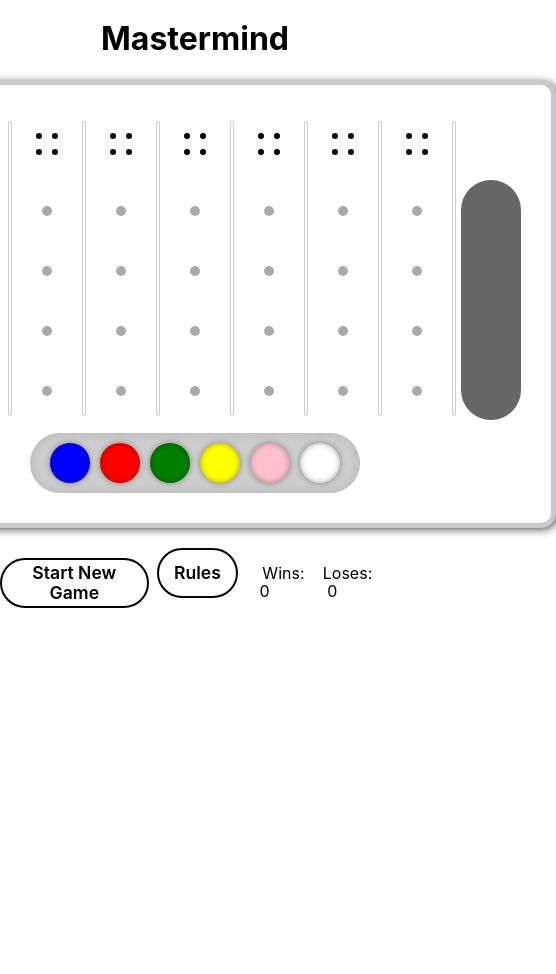
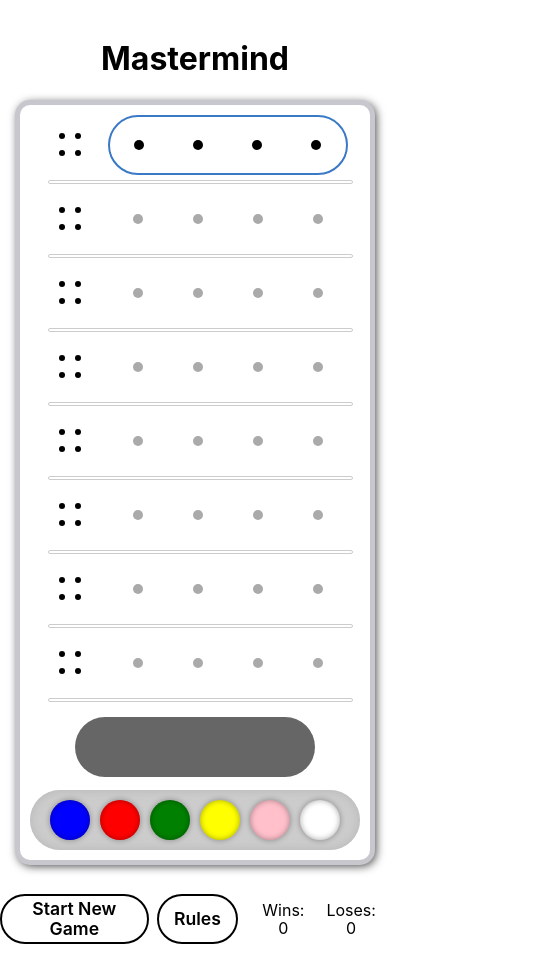
Before and after one commit to franfaccin/mastermind, a React (Create React App) app: page / in a window 390 px wide. Shown: the whole page, 556 px wide, since content can reach past the window. Before the commit the page ends 844 px from the top, so only its background shows below. Built offline with nearby package versions, Linux system fonts and the light colour scheme.

Commit message:
Game is now responsive to tablet size and bellow

```diff
--- a/src/App.css
+++ b/src/App.css
@@ -7,6 +7,7 @@
   min-height: 100vh;
   width: 100%;
   height: 100%;
+  padding: 20px 0;
 }
 
 /*! normalize.css v8.0.1 | MIT License | github.com/necolas/normalize.css */
--- a/src/components/DecodingBoard.tsx
+++ b/src/components/DecodingBoard.tsx
@@ -1,15 +1,21 @@
-import React, { useContext } from "react";
+/** @jsx jsx */
+import { css, jsx } from "@emotion/core";
+import { useContext } from "react";
 import styled from "@emotion/styled";
 import GuessResult from "./GuessResult";
 import GuessBoard from "./GuessBoard";
-import { COLUMN_SIZE } from "../config/config";
+import { COLUMN_SIZE, REGULAR_SPACE } from "../config/config";
 import SecretResult from "./SecretResult";
 import { SpaceVertical } from "../styles/SpaceVertical";
 import { GameContext } from "../context/gameContext";
 import { Turn } from "../models/Turn";
+import { breakpoint_md } from "../styles/MediaQueries";
 
 const GuessWrapper = styled.div`
   display: flex;
+  ${breakpoint_md} {
+    display: inline-block;
+  }
 `;
 
 const GuessSection = styled.section`
@@ -17,11 +23,20 @@
   width: ${COLUMN_SIZE}px;
   justify-items: center;
   align-items: center;
+  ${breakpoint_md} {
+    height: ${COLUMN_SIZE}px;
+    width: 100%;
+    grid-template-columns: repeat(3, auto);
+  }
 `;
 
 const DecodingBoardArea = styled.div`
   display: flex;
   align-items: center;
+
+  ${breakpoint_md} {
+    flex-direction: column;
+  }
 `;
 
 const Divider = styled.div`
@@ -29,6 +44,11 @@
   border-radius: 2px;
   border: 1px solid #ccc;
   margin: 5px;
+
+  ${breakpoint_md} {
+    height: 4px;
+    width: 100%;
+  }
 `;
 
 interface GuessProps extends Turn {
@@ -44,7 +64,13 @@
           isReady={isReady}
           data-testid="guess-result"
         />
-        <SpaceVertical />
+        <SpaceVertical
+          css={css`
+            ${breakpoint_md} {
+              width: ${REGULAR_SPACE}px;
+            }
+          `}
+        />
         <GuessBoard
           isActive={isActive}
           guesses={guess}
--- a/src/components/GameBoard.tsx
+++ b/src/components/GameBoard.tsx
@@ -3,6 +3,7 @@
 import { SpaceVertical } from "../styles/SpaceVertical";
 import DecodingBoard from "./DecodingBoard";
 import PegsDisplay from "./PegsDisplay";
+import { breakpoint_md } from "../styles/MediaQueries";
 
 const GameBoardDiv = styled.div`
   display: flex;
@@ -13,8 +14,14 @@
   border-radius: 15px;
   border: 5px solid #c8c7cd;
   background-color: #fff;
+  max-width: 100%;
+  overflow: auto;
 
   box-shadow: 2px 2px 10px -1px rgba(0, 0, 0, 0.75);
+
+  ${breakpoint_md} {
+    padding: 10px;
+  }
 `;
 
 const GameBoard = () => {
--- a/src/components/GuessBoard.tsx
+++ b/src/components/GuessBoard.tsx
@@ -13,6 +13,7 @@
 import { GameContext } from "../context/gameContext";
 import { Peg } from "./Pegs";
 import { PegFocus } from "../styles/PegFocus";
+import { breakpoint_md } from "../styles/MediaQueries";
 
 interface GuessBoardProps {
   guesses: Array<CodePeg | null>;
@@ -41,6 +42,13 @@
   align-items: center;
 
   ${({ isActive }) => isActive && BoardActive}
+
+  ${breakpoint_md} {
+    width: ${BOARD_HEIGHT}px;
+    height: ${COLUMN_SIZE}px;
+    grid-template-rows: 100%;
+    grid-template-columns: repeat(${SECRET_SIZE}, ${100 / SECRET_SIZE}%);
+  }
 `;
 
 interface PegHoleProps {
--- a/src/components/Modal.tsx
+++ b/src/components/Modal.tsx
@@ -1,13 +1,16 @@
-import React from "react";
+/** @jsx jsx */
+import { css, jsx, ClassNames } from "@emotion/core";
 import ReactModal from "react-modal";
-import { css, ClassNames } from "@emotion/core";
 import { REGULAR_SPACE } from "../config/config";
+import { breakpoint_md } from "../styles/MediaQueries";
+import { Button } from "../styles/Button";
+import CrossSVG from "../icons/cross";
 
 const modalStyle = css`
   background-color: #fff;
   position: absolute;
   width: 70vw;
-  max-height: 100vh;
+  max-height: 85vh;
   top: 50%;
   left: 50%;
   transform: translate(-50%, -50%);
@@ -16,6 +19,15 @@
   padding: ${2 * REGULAR_SPACE}px;
   outline: none;
   overflow: auto;
+
+  ${breakpoint_md} {
+    width: 95vw;
+    margin: ${REGULAR_SPACE}px auto;
+    top: auto;
+    left: auto;
+    transform: none;
+    position: relative;
+  }
 `;
 
 const overlayStyle = css`
@@ -34,9 +46,17 @@
 interface ModalProps extends ReactModal.Props {
   isOpen: boolean;
   children: Element | React.ReactNode;
+  showCloseBtn?: boolean;
+  onRequestClose?: (event: React.MouseEvent | React.KeyboardEvent) => void;
 }
 
-export const Modal = ({ isOpen, children, ...otherProps }: ModalProps) => {
+export const Modal = ({
+  isOpen,
+  showCloseBtn,
+  onRequestClose,
+  children,
+  ...otherProps
+}: ModalProps) => {
   return (
     <ClassNames>
       {({ css }) => (
@@ -44,11 +64,31 @@
           isOpen={isOpen}
           className={css(modalStyle)}
           overlayClassName={css(overlayStyle)}
+          onRequestClose={onRequestClose}
           {...otherProps}
         >
+          {showCloseBtn && (
+            <Button
+              onClick={onRequestClose}
+              css={css`
+                float: right;
+                & > svg {
+                  vertical-align: middle;
+                  height: 16px;
+                  width: 16px;
+                }
+              `}
+            >
+              <CrossSVG />
+            </Button>
+          )}
           {children}
         </ReactModal>
       )}
     </ClassNames>
   );
 };
+
+Modal.defaultProps = {
+  onRequestClose: () => {},
+};
--- a/src/components/Scoreboard.tsx
+++ b/src/components/Scoreboard.tsx
@@ -1,17 +1,26 @@
 import React from "react";
 import styled from "@emotion/styled";
 import { REGULAR_SPACE } from "../config/config";
+import { breakpoint_md } from "../styles/MediaQueries";
 
 const Title = styled.span`
   display: inline-block;
   min-width: 50px;
   text-align: right;
+  ${breakpoint_md} {
+    text-align: center;
+    width: 100%;
+  }
 `;
 
 const Result = styled.span`
   display: inline-block;
   min-width: 15px;
   text-align: right;
+  ${breakpoint_md} {
+    text-align: center;
+    width: 100%;
+  }
 `;
 
 const ScoreSection = styled.p`
--- a/src/components/SecretResult.tsx
+++ b/src/components/SecretResult.tsx
@@ -13,6 +13,7 @@
 import { GameStatus } from "../hooks/useGameControl";
 import { SpaceVertical } from "../styles/SpaceVertical";
 import { Peg } from "./Pegs";
+import { breakpoint_md } from "../styles/MediaQueries";
 
 const BOARD_HEIGHT = SECRET_SIZE * (PEG_DIAM + PEG_DIAM / 2);
 const COLOR_WIN = "#009688";
@@ -22,6 +23,11 @@
   width: ${COLUMN_SIZE}px;
   height: ${BOARD_HEIGHT}px;
   border-radius: ${COLUMN_SIZE / 2}px;
+
+  ${breakpoint_md} {
+    width: ${BOARD_HEIGHT}px;
+    height: ${COLUMN_SIZE}px;
+  }
 `;
 
 const secretCover = (hideSecret: boolean) => css`
@@ -69,6 +75,11 @@
   ${({ hideSecret }) => secretCover(hideSecret)}
   ${({ hideSecret, isWin }) =>
     !hideSecret && (isWin ? winnerStyle : loserStyle)}
+
+  ${breakpoint_md} {
+    grid-template-columns: repeat(${SECRET_SIZE}, ${100 / SECRET_SIZE}%);
+    grid-template-rows: 100%;
+  }
 `;
 
 const SecretResult = () => {
@@ -80,6 +91,9 @@
       <SpaceVertical
         css={css`
           height: ${GUESS_SCORE_SIZE + REGULAR_SPACE}px;
+          ${breakpoint_md} {
+            height: ${REGULAR_SPACE}px;
+          }
         `}
       />
       <SecretResultSection hideSecret={!finishedGame} isWin={isWin}>
--- a/src/config/config.js
+++ b/src/config/config.js
@@ -9,3 +9,5 @@
 export const FOCUS_COLOR = "#3a79c5";
 
 export const LOCALSTORAGE_SCOREBOARD_KEY = "mastermindScoreboard";
+
+export const BREAKPOINT_MD = 768;
--- /dev/null
+++ b/src/icons/cross.tsx
@@ -0,0 +1,21 @@
+import React from "react";
+
+const CrossSVG = () => (
+  <svg
+    version="1.1"
+    width="100"
+    height="100"
+    viewBox="0 0 100 100"
+    overflow="visible"
+    enable-background="new 0 0 100 100"
+  >
+    <path
+      stroke="#000"
+      stroke-width="12"
+      stroke-linecap="square"
+      d="M 10,10 90,90 M 10,90 90,10"
+    />
+  </svg>
+);
+
+export default CrossSVG;
--- a/src/screens/GameScreen.tsx
+++ b/src/screens/GameScreen.tsx
@@ -21,7 +21,7 @@
 const BottomSection = styled.div`
   display: flex;
   justify-content: center;
-  align-items: baseline;
+  align-items: center;
 `;
 
 const getStatusMessage = (status: GameStatus): string => {
@@ -68,6 +68,7 @@
       </GameArea>
       <Modal
         isOpen={isModalOpen}
+        showCloseBtn={true}
         onRequestClose={() => setModalOpen(false)}
         contentLabel="Game Rules"
       >
--- /dev/null
+++ b/src/styles/MediaQueries.js
@@ -0,0 +1,3 @@
+import { BREAKPOINT_MD } from "../config/config";
+
+export const breakpoint_md = `@media (max-width: ${BREAKPOINT_MD}px)`;
```
